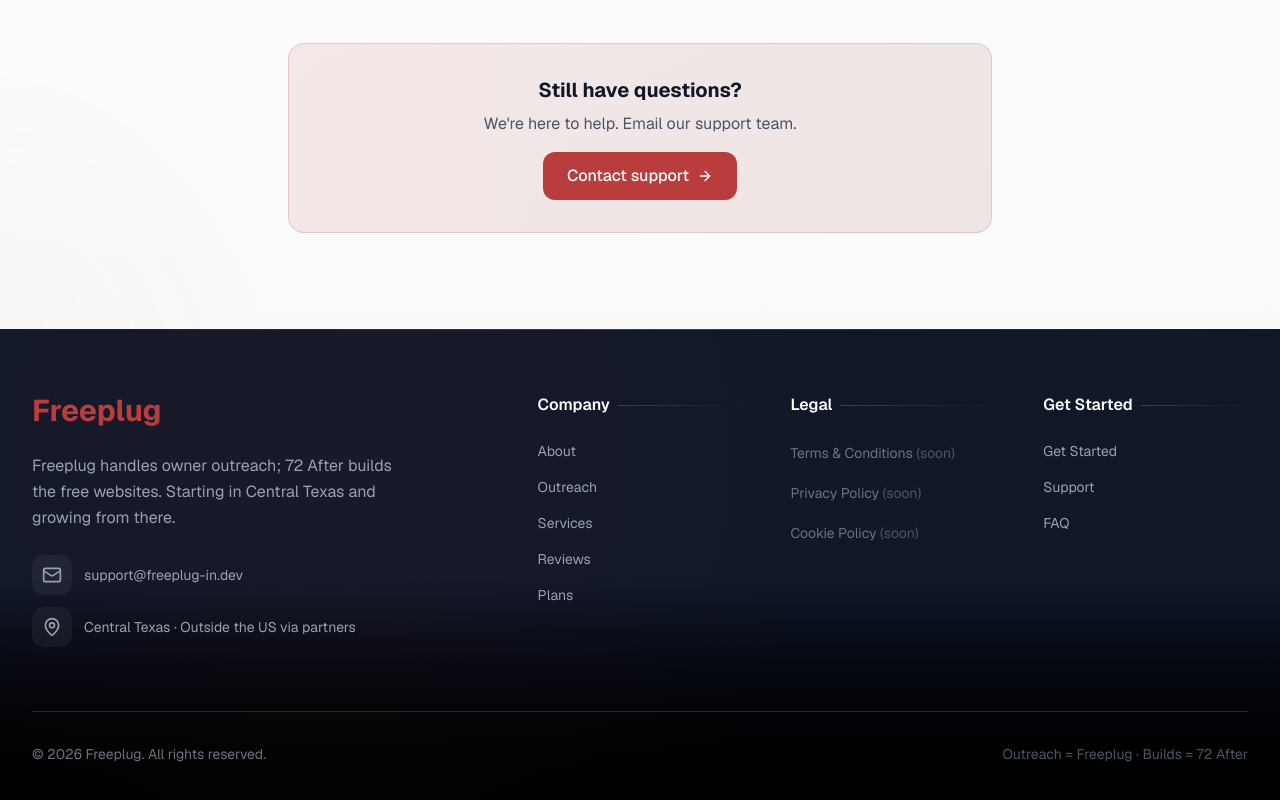
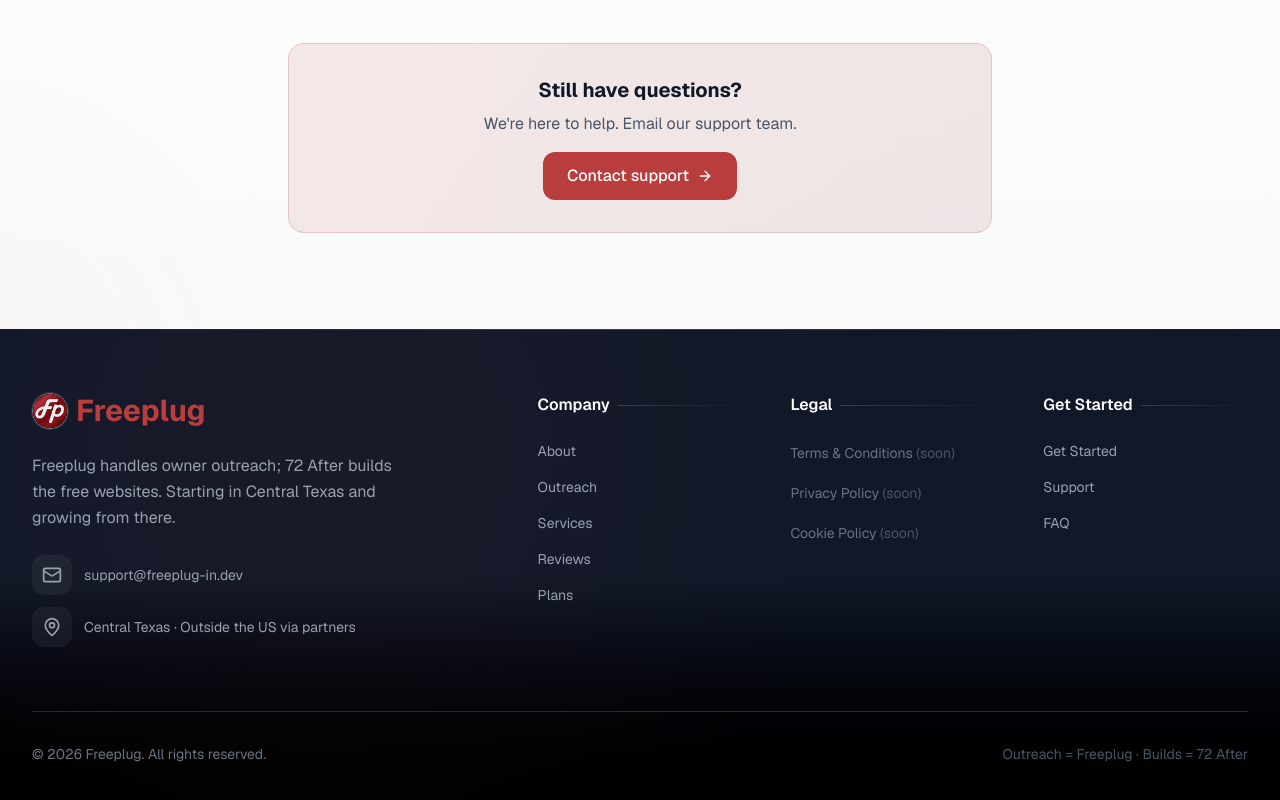
Before and after one commit to ezequielcasillas1/Freeplug-in.dev, a Next.js app in the folder freeplug-landing/: page /en/faq in a window 1280 px wide. Shown: the part 767-1567 px from the top of the page. Built offline with nearby package versions, Linux system fonts and the light colour scheme; what @next/env would draw is missing.

Commit message:
Logo: FP mark in landing footer, dashboard header, admin header

```diff
--- a/freeplug-landing/src/app/(dashboard)/DashboardHeader.tsx
+++ b/freeplug-landing/src/app/(dashboard)/DashboardHeader.tsx
@@ -21,7 +21,9 @@ export function DashboardHeader({
   return (
     <header className="border-b border-zinc-200 bg-white">
       <div className="max-w-5xl mx-auto px-4 sm:px-6 h-14 flex items-center justify-between gap-3 sm:gap-4">
-        <Link href="/" className="shrink-0 text-lg font-semibold text-[#ba3d3d]">
+        <Link href="/" className="shrink-0 flex items-center gap-2 text-lg font-semibold text-[#ba3d3d]">
+          {/* FP mark (Oct 22 2026). Plain img: keeps /_next/image off Cloudflare Images. */}
+          <img src="/images/brand/fp-logo-64.png" alt="" width={28} height={28} className="w-7 h-7 shrink-0 rounded-full" />
           {t('freeplug')}
         </Link>
         <nav className="flex min-w-0 items-center gap-2 sm:gap-4">
--- a/freeplug-landing/src/app/admin/layout.tsx
+++ b/freeplug-landing/src/app/admin/layout.tsx
@@ -26,7 +26,9 @@ export default async function AdminLayout({
     <div className="min-h-screen bg-zinc-100 text-zinc-900">
       <header className="border-b border-zinc-200 bg-white">
         <div className="max-w-5xl mx-auto px-4 py-3 flex flex-col gap-3 sm:flex-row sm:items-center sm:justify-between">
-          <Link href="/admin/requests" className="text-lg font-semibold text-[#ba3d3d] w-fit">
+          <Link href="/admin/requests" className="flex items-center gap-2 text-lg font-semibold text-[#ba3d3d] w-fit">
+            {/* FP mark (Oct 22 2026). Plain img: keeps /_next/image off Cloudflare Images. */}
+            <img src="/images/brand/fp-logo-64.png" alt="" width={28} height={28} className="w-7 h-7 shrink-0 rounded-full" />
             Admin (local)
           </Link>
           <AdminNav />
--- a/freeplug-landing/src/features/landing/components/Footer.tsx
+++ b/freeplug-landing/src/features/landing/components/Footer.tsx
@@ -67,6 +67,8 @@ export function Footer() {
         >
           <motion.div variants={fadeInUp} className="lg:col-span-2">
             <Link href={publicHref('/', locale)} className="flex items-center gap-2 mb-6 group">
+              {/* FP mark (Oct 22 2026). Plain img: keeps /_next/image off Cloudflare Images. */}
+              <img src="/images/brand/fp-logo-64.png" alt="" width={36} height={36} className="w-9 h-9 shrink-0 rounded-full ring-1 ring-white/10" />
               <span className="text-3xl font-bold text-[#ba3d3d] group-hover:text-[#d44d4d] transition-colors">{t('freeplug')}</span>
             </Link>
             <p className="text-gray-400 leading-relaxed mb-6 max-w-sm">
```
